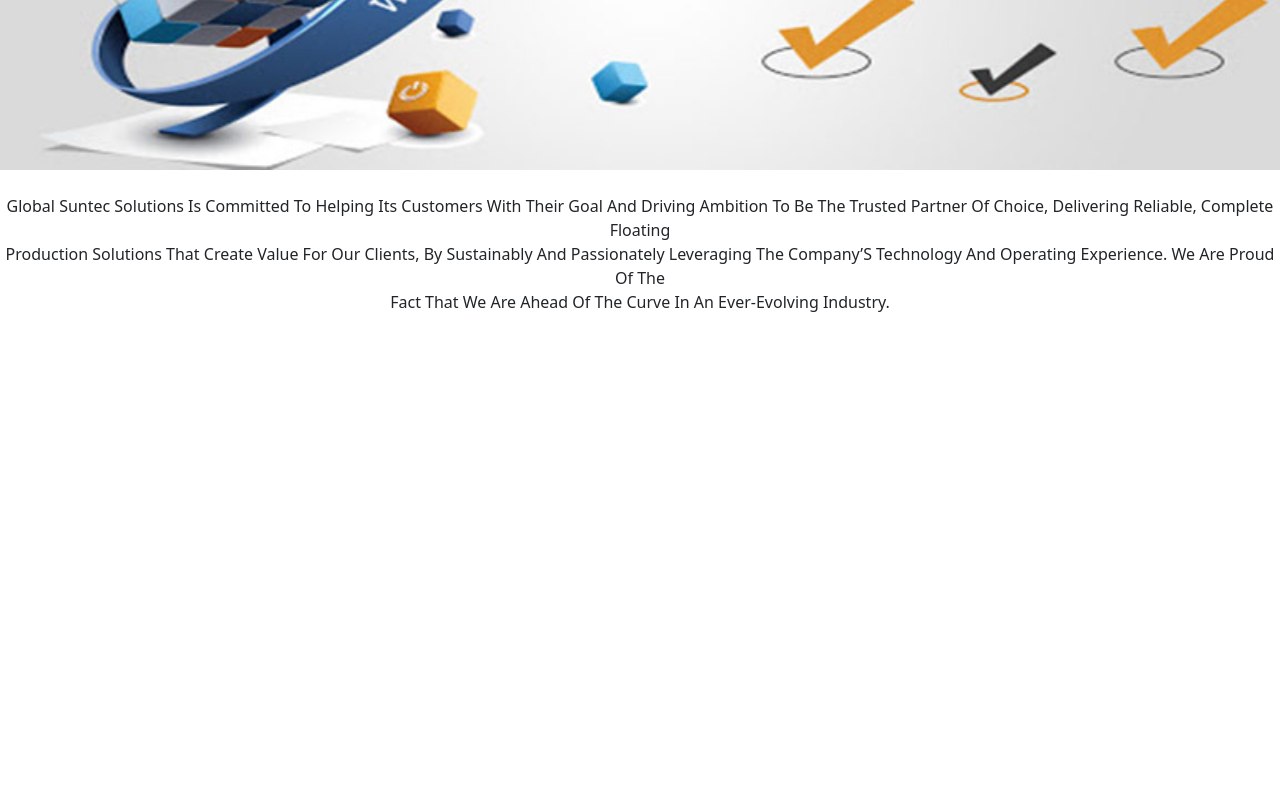
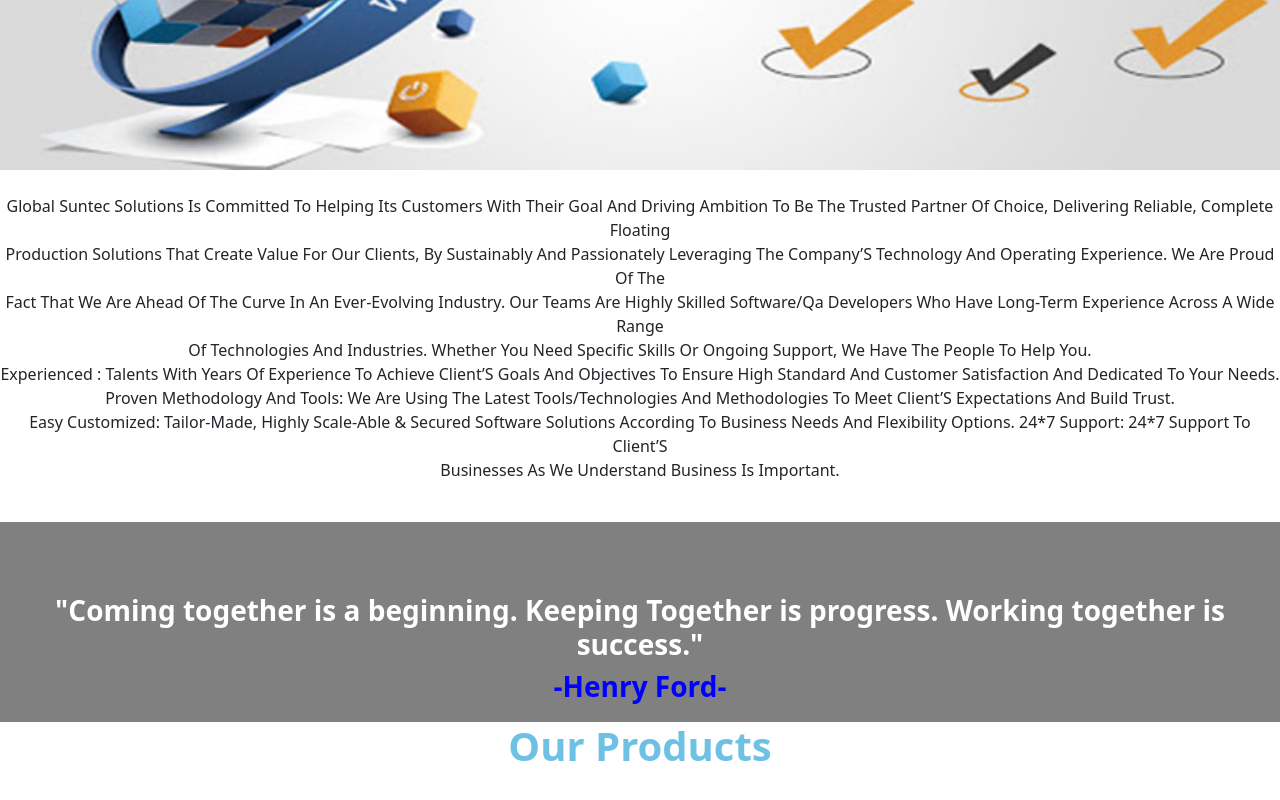
Before and after one commit to lalitpatil805/gsuntec, a React (Create React App) app: page / in a window 1280 px wide. Shown: the part 2295-3095 px from the top of the page. Before the commit the page ends 2649 px from the top, so only its background shows below. Built offline with nearby package versions, Linux system fonts and the light colour scheme.

Commit message:
Add Files and Changes also

```diff
--- a/src/App.js
+++ b/src/App.js
@@ -8,6 +8,8 @@
 import VMPIcons from './components/VMPIcons';
 import VMPName from './components/VMPName';
 import Why from './components/Why';
+import Henry from './components/henry';
+import Ourproduct from './components/ourproduct';
 
 function App() {
   return (
@@ -25,6 +27,8 @@
 <VMPIcons/><br/>
 <VMPName/><br/>
 <Why/><br/>
+<Henry/>
+<Ourproduct/>
     </div>
   );
 }
--- a/src/components/Why.jsx
+++ b/src/components/Why.jsx
@@ -7,7 +7,9 @@
 <div>
 <h3 style={{ fontSize: "40px", color: "blue"}}>Why us</h3><br/>
 <img style={{ width: "1300px", height:'400px' }} src={Why} alt="" /><br/><br/>
-<p>Global Suntec Solutions Is Committed To Helping Its Customers With Their Goal And Driving Ambition To Be The Trusted Partner Of Choice, Delivering Reliable, Complete Floating <br/> Production Solutions That Create Value For Our Clients, By Sustainably And Passionately Leveraging The Company’S Technology And Operating Experience. We Are Proud Of The<br/>Fact That We Are Ahead Of The Curve In An Ever-Evolving Industry.</p>
+<p style={{fontFamily:'inherit'}}>Global Suntec Solutions Is Committed To Helping Its Customers With Their Goal And Driving Ambition To Be The Trusted Partner Of Choice, Delivering Reliable, Complete Floating <br/> Production Solutions That Create Value For Our Clients, By Sustainably And Passionately Leveraging The Company’S Technology And Operating Experience. We Are Proud Of The
+<br/>Fact That We Are Ahead Of The Curve In An Ever-Evolving Industry. Our Teams Are Highly Skilled Software/Qa Developers Who Have Long-Term Experience Across A Wide Range<br/> Of Technologies And Industries. Whether You Need Specific Skills Or Ongoing Support, We Have The People To Help You. <br/> Experienced : Talents With Years Of Experience To Achieve Client’S Goals And Objectives To Ensure High Standard And Customer Satisfaction And Dedicated To Your Needs.<br/>Proven Methodology And Tools: We Are Using The Latest Tools/Technologies And Methodologies To Meet Client’S Expectations And Build Trust.<br/> Easy Customized: Tailor-Made, Highly Scale-Able & Secured Software Solutions According To Business Needs And Flexibility Options. 24*7 Support: 24*7 Support To Client’S <br/>Businesses As We Understand Business Is Important.
+</p>
 </div>
 </>
 );
--- /dev/null
+++ b/src/components/henry.jsx
@@ -0,0 +1,14 @@
+import React from 'react'
+
+function Henry() {
+  return (
+    <>
+    <div style={{height:'200px', width:'100%', backgroundColor:'gray'}}><br/><br/><br/>
+        <h3 style={{color:'white', fontWeight:'bold'}}>"Coming together is a beginning. Keeping Together is progress. Working together is success."</h3>
+        <h3 style={{color:'blue',fontWeight:'bold'}}>-Henry Ford-</h3>
+        </div>
+    </>
+  );
+}
+
+export default Henry;
--- /dev/null
+++ b/src/components/ourproduct.jsx
@@ -0,0 +1,11 @@
+import React from "react";
+function Ourproduct() {
+    return(
+<>
+<div>
+<h3 style={{ fontSize: "40px", color: "#6ec1e4", fontWeight:'bold'}}>Our Products</h3><br/>
+</div>
+</>
+);
+}
+export default Ourproduct;
```
